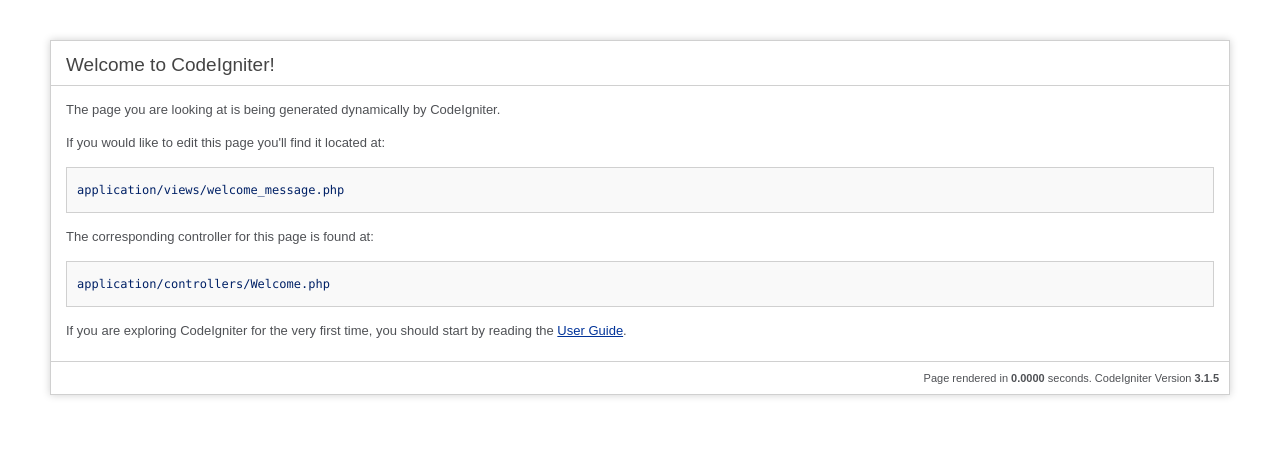
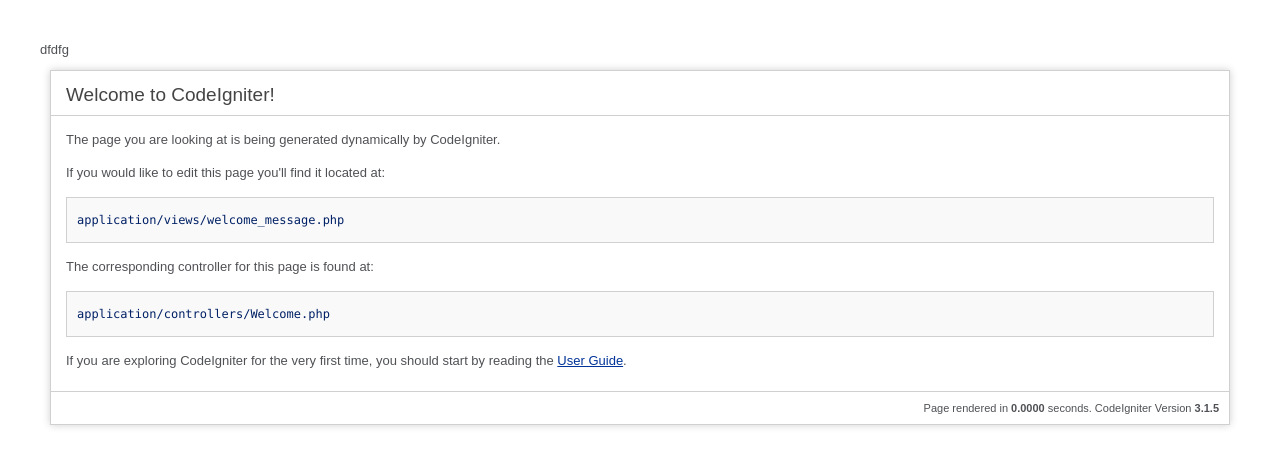
Before and after one commit to selvathangam/ERP, a CodeIgniter app: page /Redtag/index.php/welcome/index in a window 1280 px wide. Shown: the top 467 px of the page. Run offline with CodeIgniter, Linux system fonts and the light colour scheme.

Commit message:
dfgdfgdgdfg

```diff
--- a/application/views/welcome_message.php
+++ b/application/views/welcome_message.php
@@ -5,7 +5,7 @@ defined('BASEPATH') OR exit('No direct script access allowed');
 <head>
 	<meta charset="utf-8">
 	<title>Welcome to CodeIgniter</title>
-
+dfdfg
 	<style type="text/css">
 
 	::selection { background-color: #E13300; color: white; }
```
